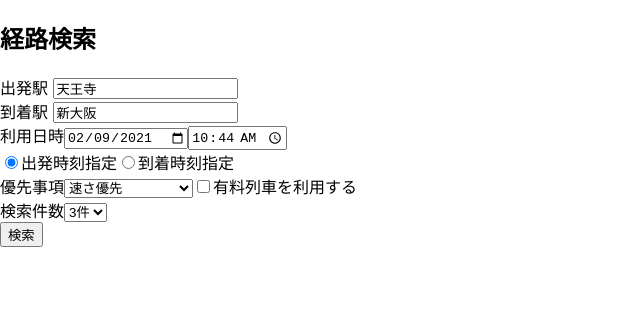
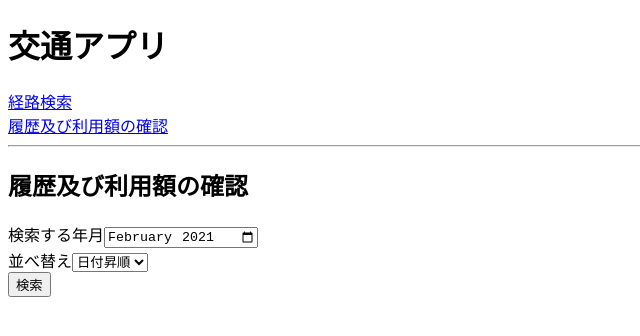
Before and after one commit to yuuki-train/transapp2, a React (Create React App) app: page /history in a window 1280 px wide. Shown: the top 336 px of the page, without its empty margins (0-640 px from the left). Built offline with nearby package versions, Linux system fonts and the light colour scheme.

Commit message:
transapp2 modified 0303

```diff
--- a/package.json
+++ b/package.json
@@ -8,6 +8,7 @@
     "@testing-library/user-event": "^12.1.10",
     "react": "^17.0.1",
     "react-dom": "^17.0.1",
+    "react-router-dom": "^5.2.0",
     "react-scripts": "4.0.2",
     "web-vitals": "^1.0.1"
   },
--- a/public/index.html
+++ b/public/index.html
@@ -2,7 +2,7 @@
 <html>
   <head>
     <meta charset="utf-8" />
-    <title>経路検索</title>
+    <title>交通アプリ</title>
   </head>
   <body>
     <div id="root"></div>
--- /dev/null
+++ b/src/App.js
@@ -0,0 +1,25 @@
+import React from 'react';
+import { BrowserRouter as Router, Route } from 'react-router-dom'
+import Navigator from './Navigator'
+import Search from './Search';
+import HistorySearch from './HistorySearch'
+
+
+const App = () =>{
+  return(
+    <div className="App">
+      <div>
+        <h1>交通アプリ</h1>
+      </div>
+      <div>
+        <Router>
+          <Navigator /><hr/>
+          <Route exact path="/" component={Search}/>
+          <Route exact path="/history" component={HistorySearch}/>
+        </Router>
+      </div>
+    </div>
+  );
+}
+
+export default App;
--- /dev/null
+++ b/src/HistoryLogic.js
@@ -0,0 +1,6 @@
+class HistoryLogic{
+
+
+}
+
+export default HistoryLogic
--- /dev/null
+++ b/src/HistorySearch.js
@@ -0,0 +1,35 @@
+import { useState } from 'react';
+import Logic from './Logic'
+
+const HistorySearch = () =>{
+　//stateとなる変数を設定する
+  const [month, setMonth] = useState('');
+  const logic = new Logic();
+
+  //timeCheckメソッド：日付・時刻のデフォルト値となる、現在の日付・時刻を取得する
+  const monthCheck = () =>{
+    setMonth(logic.makeCurrent('month'));
+  }
+  //画面ロードが行われたらtimeCheckメソッドを呼び出し、現在時刻を取得する
+  window.addEventListener('load', monthCheck);
+
+  return(
+    <div className="historyForm">
+      <h2>履歴及び利用額の確認</h2>
+      <form id="historyForm" name="historyForm">
+        検索する年月
+        <input　id="month" type="month" name="month" defaultValue={month} required/><br />
+        並べ替え
+        <select id="sort" name="sort" defaultValue="dateAsc">
+          <option value="dateAsc">日付昇順</option>
+          <option value="dateDesc">日付降順</option>
+          <option value="totalChargeAsc">金額昇順</option>
+          <option value="totalChargeDesc">金額降順</option>
+        </select><br />
+        <input id="historySearch" type="button" name="historySearch" value="検索" />
+      </form>
+    </div>
+  );
+}
+
+export default HistorySearch;
--- a/src/Logic.js
+++ b/src/Logic.js
@@ -1,13 +1,22 @@
 class Logic {
 
-  makeCurrent(numArray){
-    const type = numArray[0];
+  makeCurrent(type){
+    const numArray = this.makeNumArray(type);
     numArray.shift();
-    const strArray = numArray.map(this.to2digits)
-    if(type === 'date'){
-      return this.makeCurrentDate(strArray)
+    const strArray = numArray.map(this.to2digits);
+    return this.makeDateOrTime(type, strArray);
+  }
+
+  makeNumArray(type){
+    const now = new Date();
+    if(type === 'time'){
+      return [type, now.getHours(), now.getMinutes()];
     }else{
-      return this.makeCurrentTime(strArray)
+      const array = [type, now.getFullYear(), now.getMonth()+1]
+      if(type === 'date'){
+        array.push(now.getDate())
+      }
+      return array
     }
   }
 
@@ -19,8 +28,20 @@ class Logic {
     }
   }
 
+  makeDateOrTime(type, strArray){
+    if((type === 'month')||(type === 'date')){
+      return this.makeCurrentDate(strArray)
+    }else{
+      return this.makeCurrentTime(strArray)
+    }
+  }
+
   makeCurrentDate(array){
-    return array[0] + '-' + array[1]+ '-' + array[2];
+    let result = array[0] + '-' + array[1];
+    if(array[2] !== undefined){
+      result = result + '-' + array[2];
+    }
+    return result;
   }
 
   makeCurrentTime(array){
--- /dev/null
+++ b/src/Navigator.js
@@ -0,0 +1,14 @@
+import React, { useEffect } from 'react';
+import { Link } from 'react-router-dom';
+
+const Navigator = () =>{
+
+  return(
+    <div>
+      <Link id="searchLink" to="/">経路検索</Link><br/>
+      <Link id="historyLink" to="/history">履歴及び利用額の確認</Link>
+    </div>
+  )
+}
+
+export default Navigator
--- a/src/Search.js
+++ b/src/Search.js
@@ -1,5 +1,6 @@
 import { useState } from 'react';
 import Logic from './Logic'
+import Result from './Result';
 
 const Search = () =>{
   //stateとなる変数を設定する
@@ -7,20 +8,17 @@ const Search = () =>{
   const [time, setTime] = useState('');
   const logic = new Logic();
 
-  //timeCheckメソッド：日付・時刻のデフォルト値となる、現在の日付・時刻を取得する
-  const timeCheck = () =>{
-    const now = new Date();
-    const numDate= ['date', now.getFullYear(), now.getMonth()+1, now.getDate()];
-    const numTime= ['type', now.getHours(), now.getMinutes()];
-    setDate(logic.makeCurrent(numDate));
-    setTime(logic.makeCurrent(numTime));
+  //dateAndTimeCheckメソッド：日付・時刻のデフォルト値となる、現在の日付・時刻を取得する
+  const dateAndTimeCheck = () =>{
+    setDate(logic.makeCurrent('date'));
+    setTime(logic.makeCurrent('time'));
   }
 
-  //画面ロードが行われたらtimeCheckメソッドを呼び出し、現在時刻を取得する
-  window.addEventListener('load', timeCheck)
+  //画面ロードが行われたらdateAndTimeCheckメソッドを呼び出し、現在時刻を取得する
+  window.addEventListener('load', dateAndTimeCheck);
 
   return(
-    <div className="form">
+    <div className="search">
       <h2>経路検索</h2>
       <form id="form" name="searchForm">
         出発駅  <input id="departure" type="text" name="departure" defaultValue="天王寺" required/><br />
@@ -44,6 +42,7 @@ const Search = () =>{
           <option value="5">5件</option>
         </select><br />
       </form>
+      <Result/>
     </div>
   );
 }
--- a/src/index.js
+++ b/src/index.js
@@ -1,13 +1,10 @@
 import React from 'react';
 import ReactDOM from 'react-dom';
-import './index.css';
-import Search from './Search';
-import Result from './Result';
+import App from './App';
 
 ReactDOM.render(
-  <React.StrictMode>
-    <Search />
-    <Result />
-  </React.StrictMode>,
+    <React.StrictMode>
+      <App />
+    </React.StrictMode>,
   document.getElementById('root')
 );
```
Also changed, not shown: public/history.html (added, +25 -0 lines), 1 other file (tests, documents, lock files or other folders).
